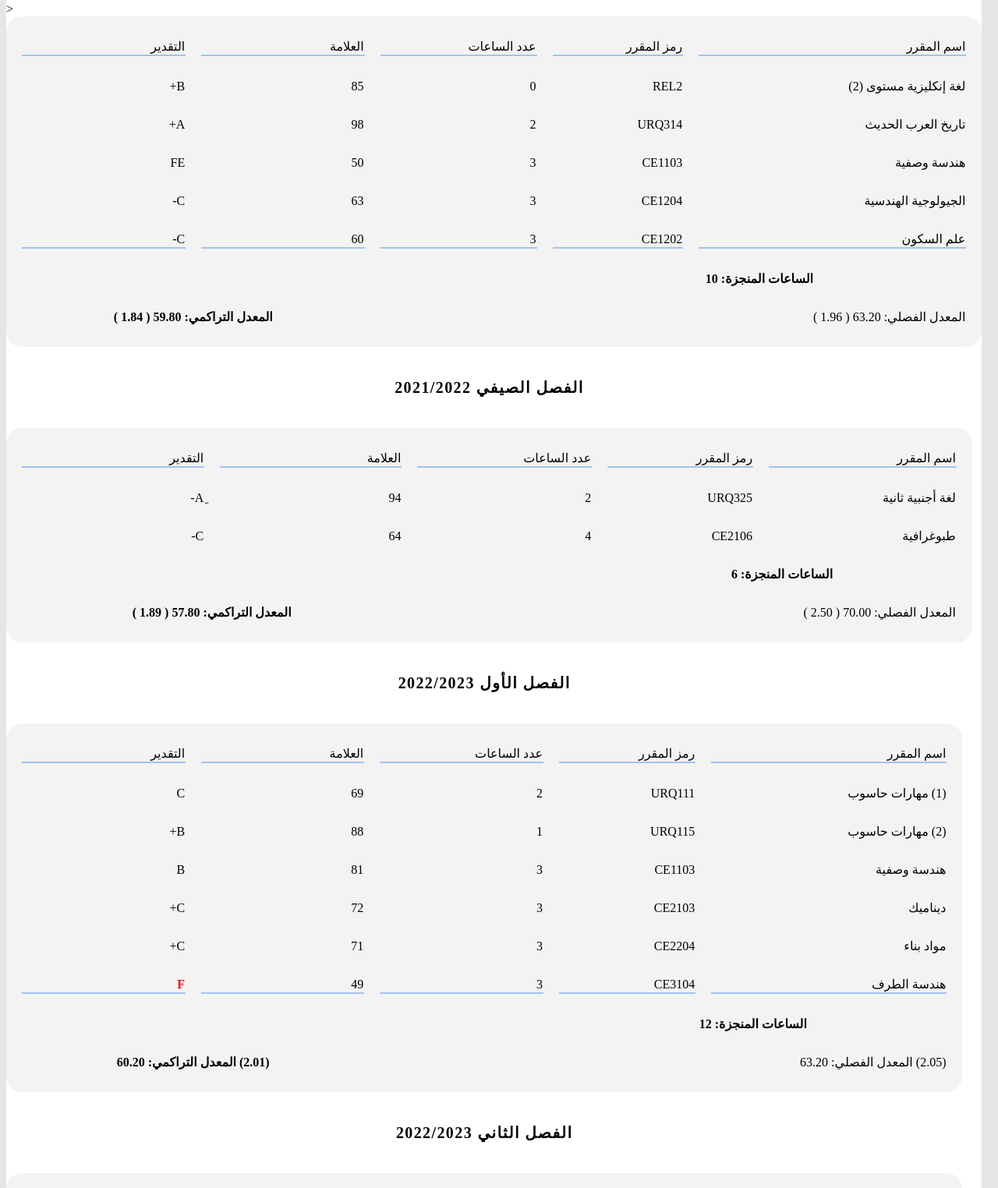
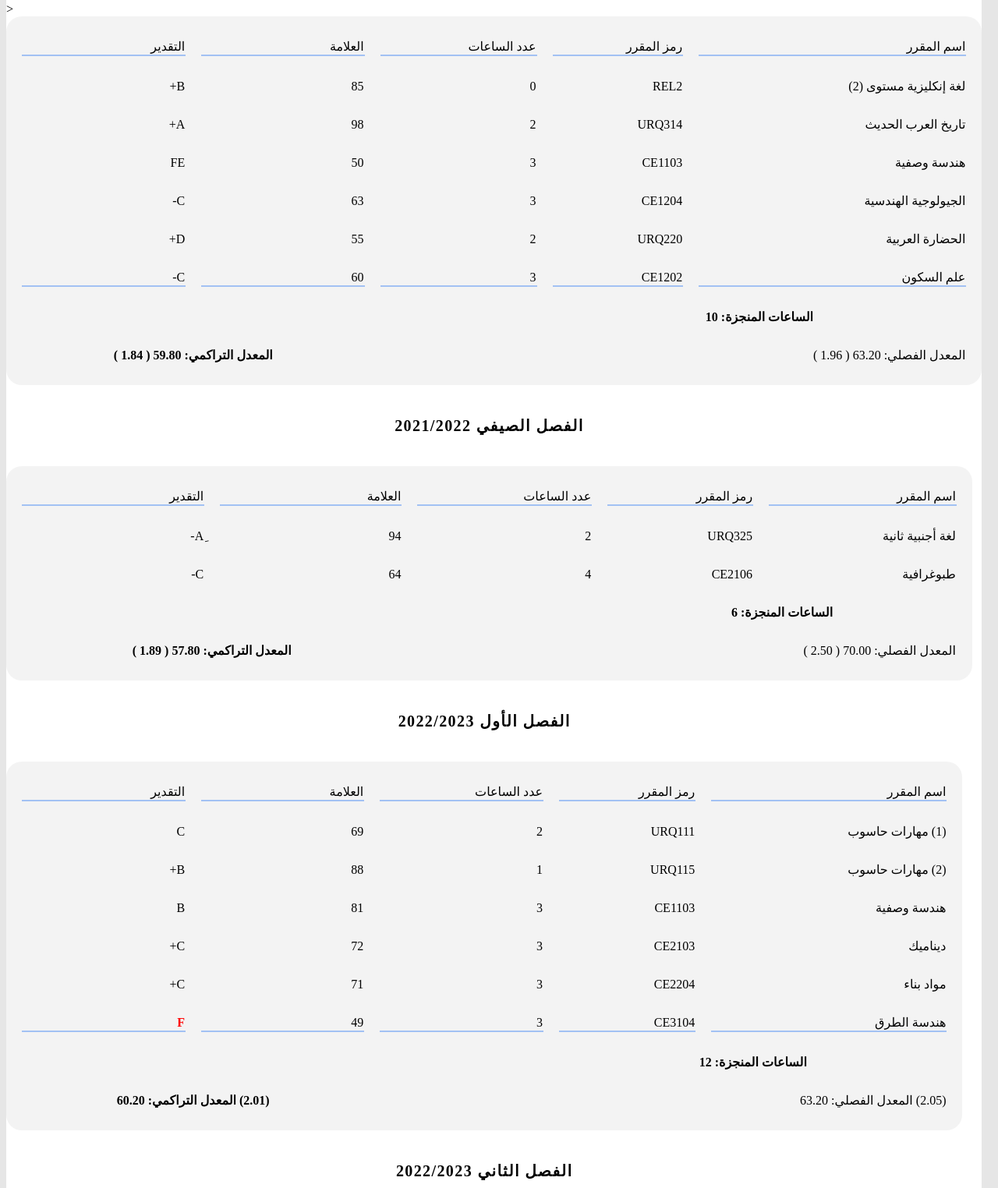
Before and after one commit to Learnatta/markYPU, a plain HTML site: page index.html in a window 1280 px wide. Shown: the part 827-2351 px from the top of the page at 78% size. Drawn offline with Linux system fonts and the light colour scheme.

Commit message:
Update index.html

```diff
--- a/index.html
+++ b/index.html
@@ -15,13 +15,13 @@
       </div>
 
       <div class="personal">
-        <a href="https://hamzaabduljalil.github.io/personal-info/">المعلومات الشخصية</a>
+        <a href="https://learnatta.github.io/PersonalInfo/">المعلومات الشخصية</a>
       </div>
       <div class="personal2">
         <a href="https://hamzaabduljalil.github.io/markInfo/">معلومات عامّة </a>
       </div>
       <div class="personal3">
-        <a href="https://hamzaabduljalil.github.io/ma/"> كشف علامات حسب الفصول </a>
+        <a href="https://learnatta.github.io/markYPU/"> كشف علامات حسب الفصول </a>
       </div>
     </div>
     <div class="mark">
@@ -135,6 +135,13 @@
               <td>63</td>
               <td>C-</td>
             </tr>
+            <tr>
+              <td> الحضارة العربية </td>
+              <td>URQ220</td>
+              <td>2</td>
+              <td>55 </td>
+              <td>D+</td>
+            </tr>
 
             <tr class="border">
               <td>علم السكون</td>
@@ -243,7 +250,7 @@
               <td>C+</td>
             </tr>
             <tr class="border">
-              <td>هندسة الطرف</td>
+              <td>هندسة الطرق</td>
               <td>CE3104</td>
               <td>3</td>
               <td>49</td>
```
